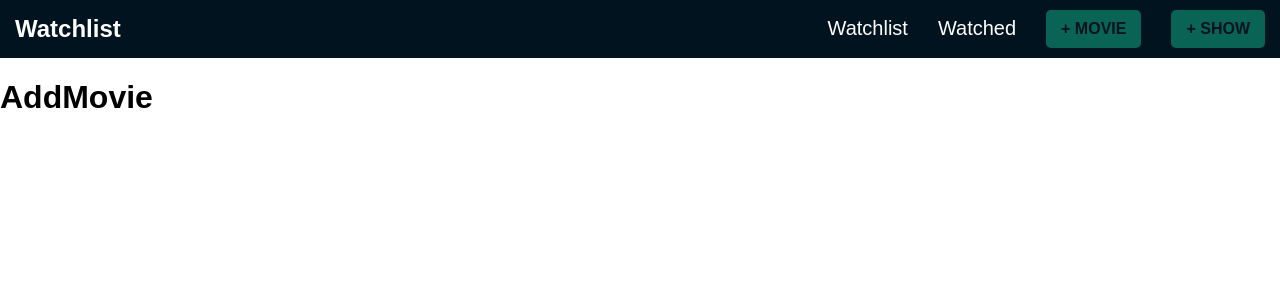
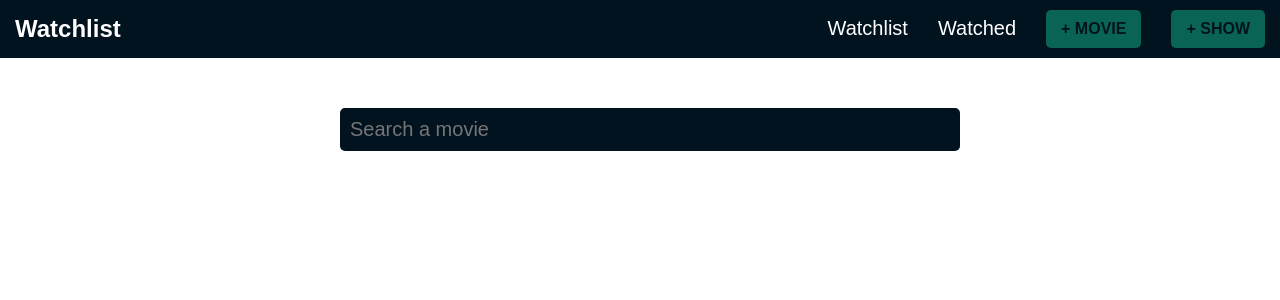
Before and after one commit to kozakbalint/watchlist, a React (Create React App) app: page /addmovie in a window 1280 px wide. Shown: the top 300 px of the page. Built offline with nearby package versions, Linux system fonts and the light colour scheme.

Commit message:
Add movie page basic fetch.

```diff
--- a/src/App.css
+++ b/src/App.css
@@ -77,3 +77,30 @@ header .nav-links li {
 header .nav-links li:last-child {
   margin-right: 0;
 }
+
+/*============ADD-PAGES============*/
+.add-content {
+  padding: 50px 0;
+  max-width: 600px;
+  margin: 0 auto;
+}
+
+.add-content .input-wrapper input {
+  width: 100%;
+  background-color: var(--primary);
+  padding: 10px;
+  border-radius: 5px;
+  border: none;
+  color: var(--white);
+  font-size: 1.25rem;
+}
+
+.results {
+  padding: 0;
+  margin: 0;
+  margin-top: 20px;
+}
+
+.results li {
+  list-style: none;
+}
--- a/src/components/AddMovie.js
+++ b/src/components/AddMovie.js
@@ -1,9 +1,47 @@
-import React from 'react'
+import React, {useState} from 'react'
 
 export const AddMovie = () => {
+    const [query, setQuery] = useState("");
+    const [results, setResults] = useState([]);
+
+    const onChange = e => {
+        e.preventDefault();
+
+        setQuery(e.target.value);
+
+        fetch(`https://api.themoviedb.org/3/search/movie?api_key=${process.env.REACT_APP_API_KEY}&language=en-US&page=1&include_adult=false&query=${e.target.value}`)
+        .then(res => res.json())
+        .then(data=>{
+            if(!data.errors){
+                setResults(data.results)
+            }else{
+                setResults([]);
+            }
+        });
+    }
+
     return (
-        <div>
-            <h1>AddMovie</h1>
+        <div className="add-page">
+            <div className="container">
+                <div className="add-content">
+                    <div className="input-wrapper">
+                        <input type="text"
+                        placeholder="Search a movie"
+                        value={query}
+                        onChange={onChange}
+                        />
+                    </div>
+                    {results.length > 0 && (
+                        <ul className="results">
+                            {results.map(movie => (
+                                <li>
+                                    {movie.title}
+                                </li>
+                            ))}
+                        </ul>
+                    )}
+                </div>
+            </div>
         </div>
     )
 }
```
